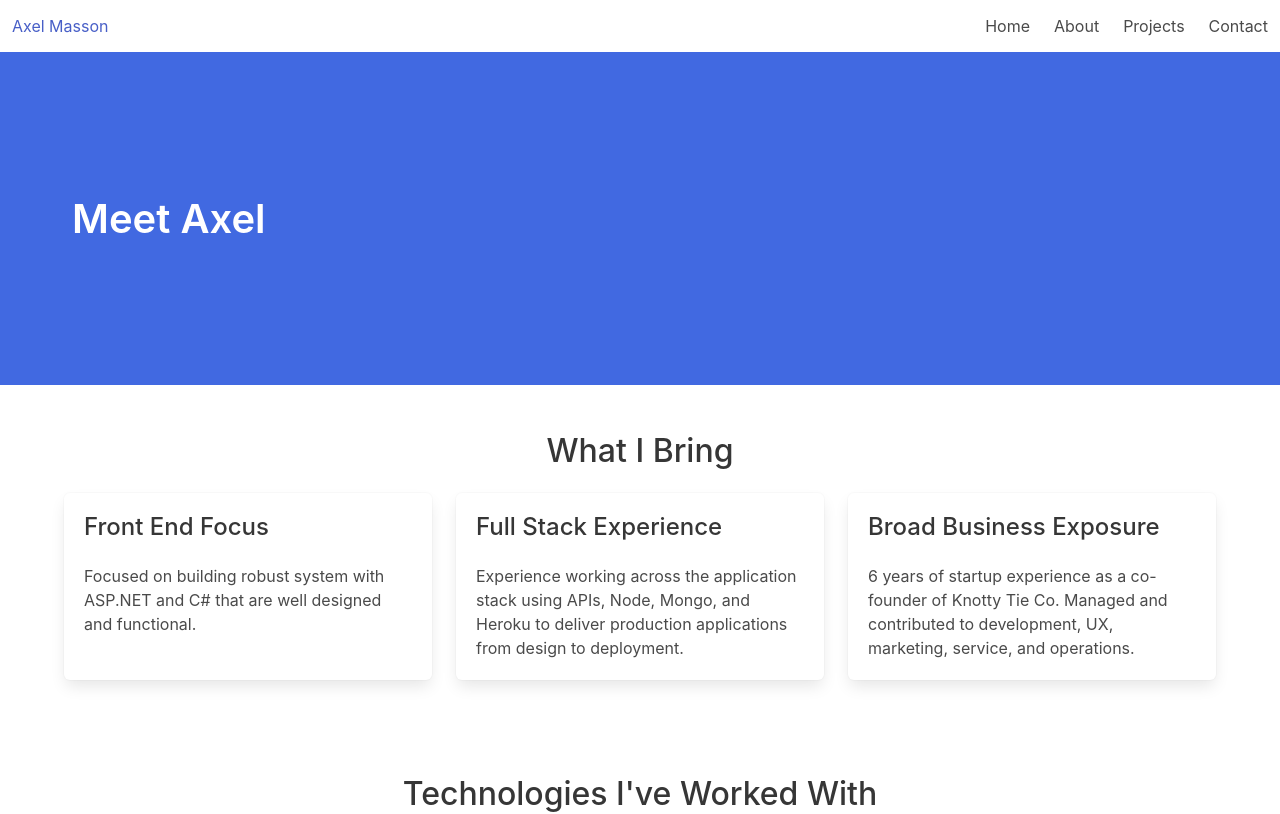
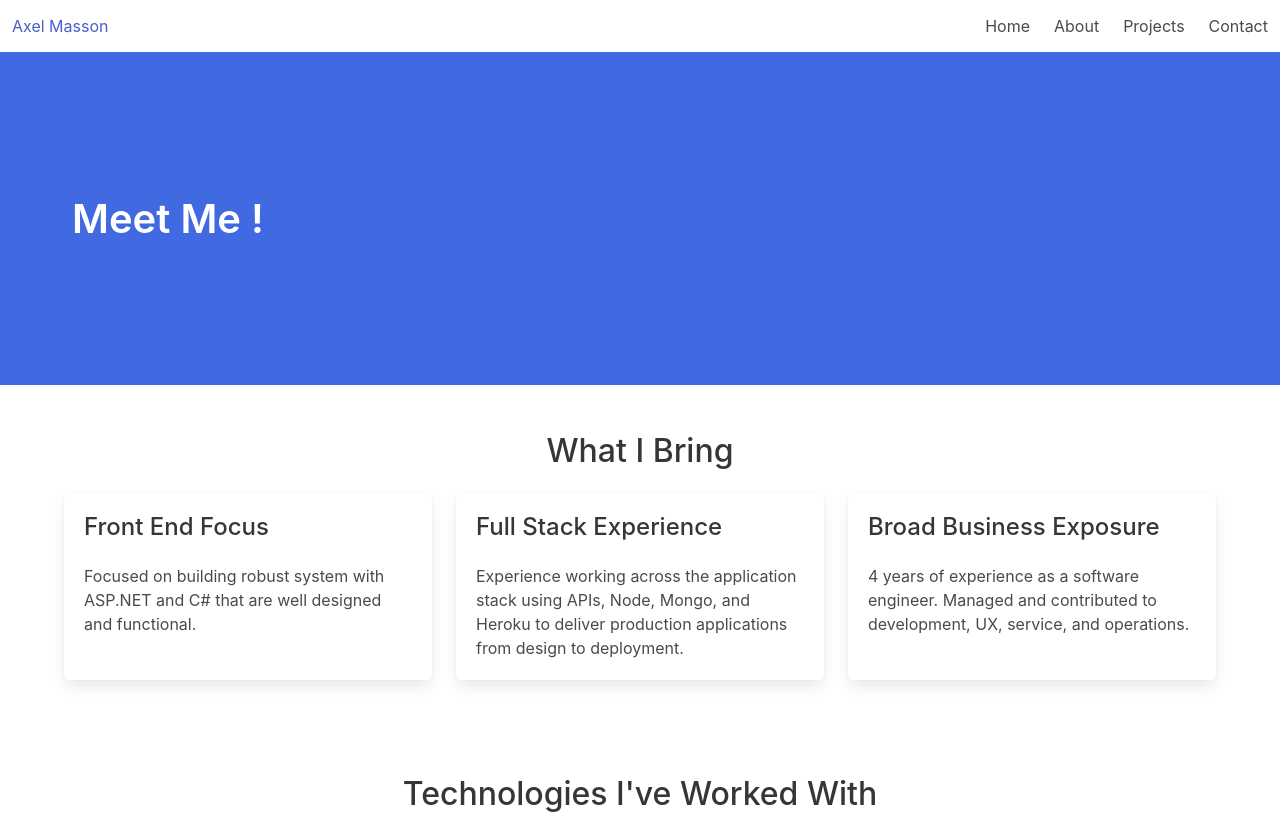
Before and after one commit to Konbuscus/Portfolio, a Vue app: page /about in a window 1280 px wide. Shown: the top 814 px of the page. Built offline with nearby package versions, Linux system fonts and the light colour scheme; no server answers; what vue-simple-markdown would draw is missing.

Commit message:
airtable integration

```diff
--- a/src/views/About.vue
+++ b/src/views/About.vue
@@ -4,7 +4,7 @@
 			<div class="hero-body">
 				<div class="container">
 					<h1 class="title is-2">
-						Meet Axel
+						Meet Me !
 					</h1>
 				</div>
 			</div>
@@ -41,7 +41,7 @@
 								Broad Business Exposure
 							</h3>
 							<p>
-								6 years of startup experience as a co-founder of Knotty Tie Co. Managed and contributed to development, UX, marketing, service, and operations.
+								4 years of  experience as a software engineer. Managed and contributed to development, UX, service, and operations.
 							</p>
 						</div>
 					</div>
```
Also changed, not shown: 1 other file (tests, documents, lock files or other folders).
